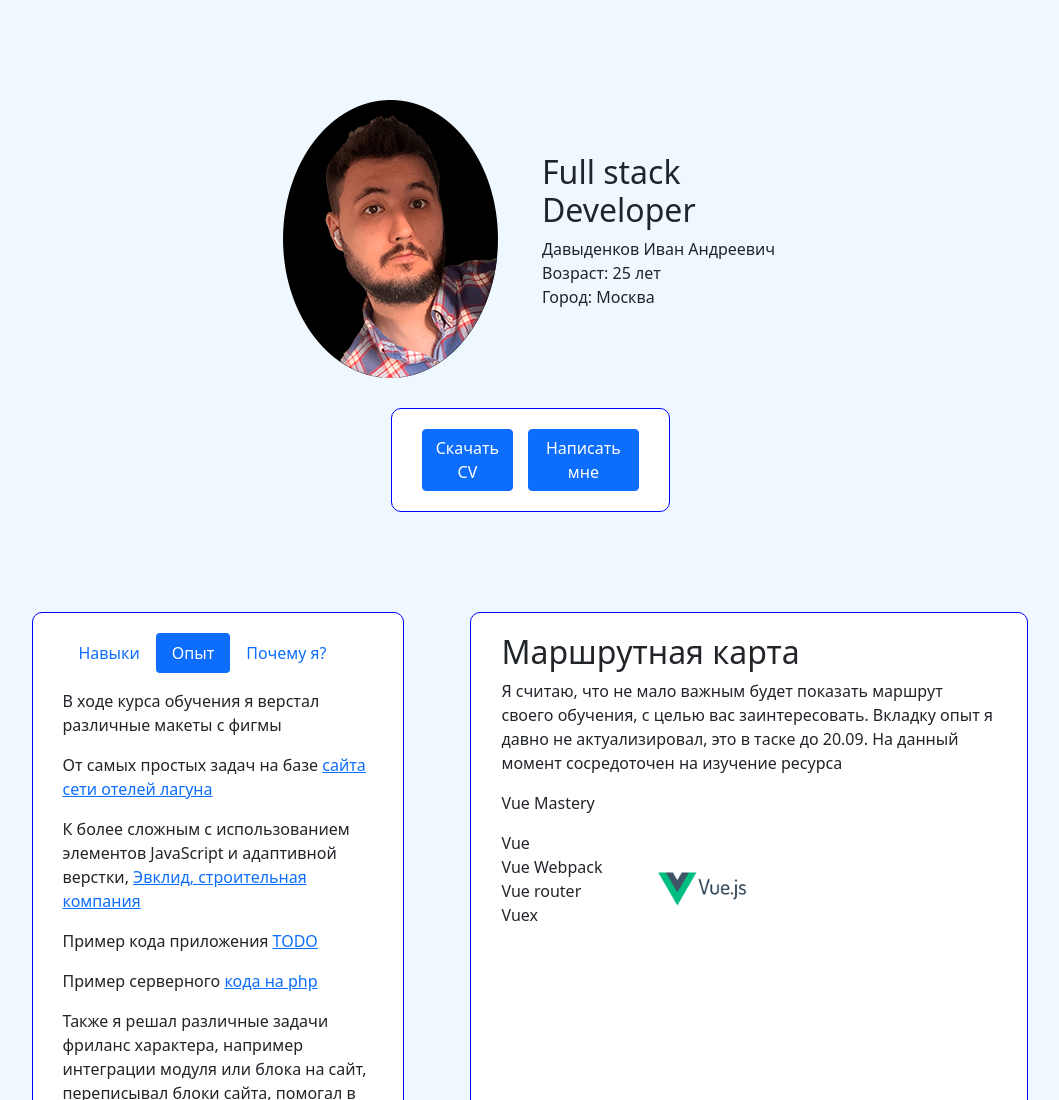
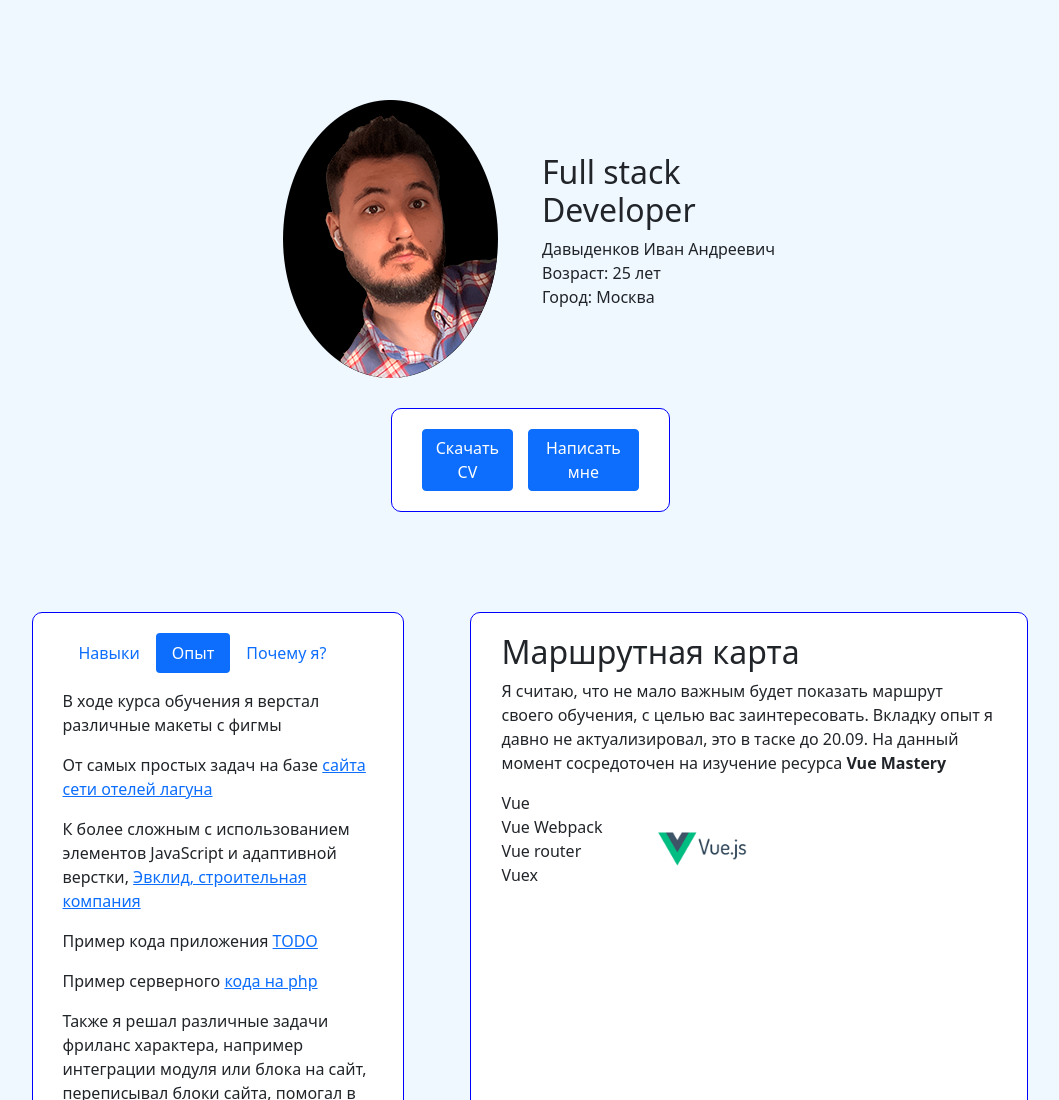
Before and after one commit to Moyato27/moyato27.github.io, a website: page index.html in a window 1280 px wide. Shown: the top 1100 px of the page, without its empty margins (110-1169 px from the left). Drawn offline with nearby package versions, Linux system fonts and the light colour scheme.

Commit message:
Update index.html

```diff
--- a/index.html
+++ b/index.html
@@ -108,7 +108,7 @@
                 <h2 class="map-title">Маршрутная карта</h2>
                 <p class="map-txt">
                     Я считаю, что не мало важным будет показать маршрут своего обучения, с целью вас
-                    заинтересовать. Вкладку опыт я давно не актуализировал, это в таске  до  20.09. На  данный момент сосредоточен на  изучение ресурса <p>Vue Mastery</p>
+                    заинтересовать. Вкладку опыт я давно не актуализировал, это в таске  до  20.09. На  данный момент сосредоточен на  изучение ресурса <b>Vue Mastery</b>
                 </p>
                 <div class="map-2">
                     <div class="map-left">
```
